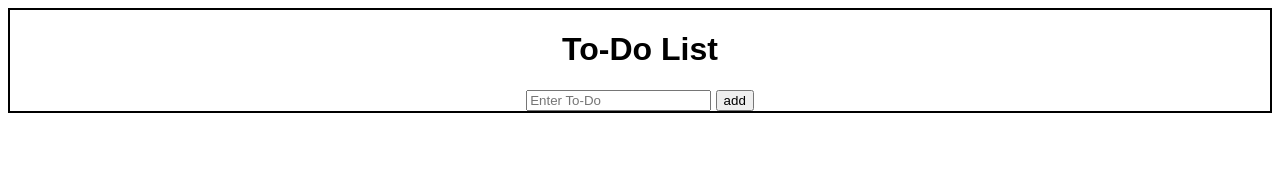
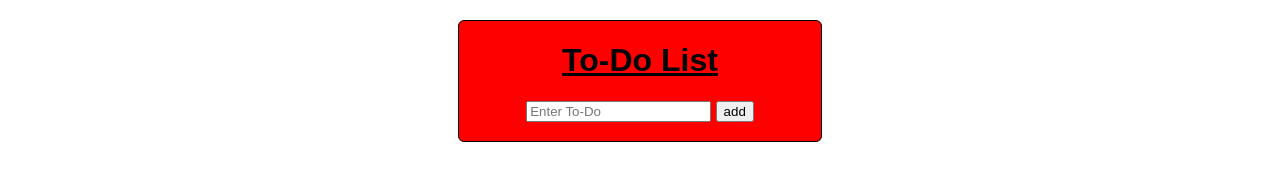
Before and after one commit to IreeHale/To-Do-List, a plain HTML site: page index2.html in a window 1280 px wide. Drawn offline with Linux system fonts and the light colour scheme.

Commit message:
changing the sizing of the add div

```diff
--- a/styling.css
+++ b/styling.css
@@ -4,5 +4,13 @@ body {
 }
 
 .container{
-    border: 2px solid black;
+    border: 1px solid black;
+    margin: 20px 450px 0px 450px;
+    border-radius: 6px;
+    height: 120px;
+    background-color: red;
 }
+
+.container h1{
+    text-decoration: underline;
+}
```
